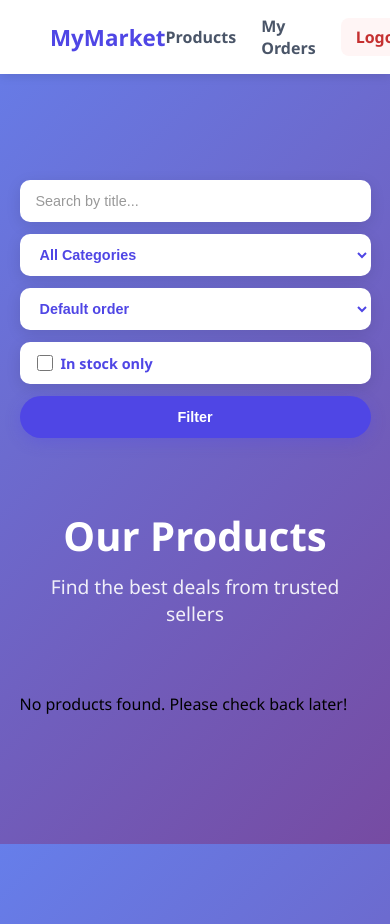
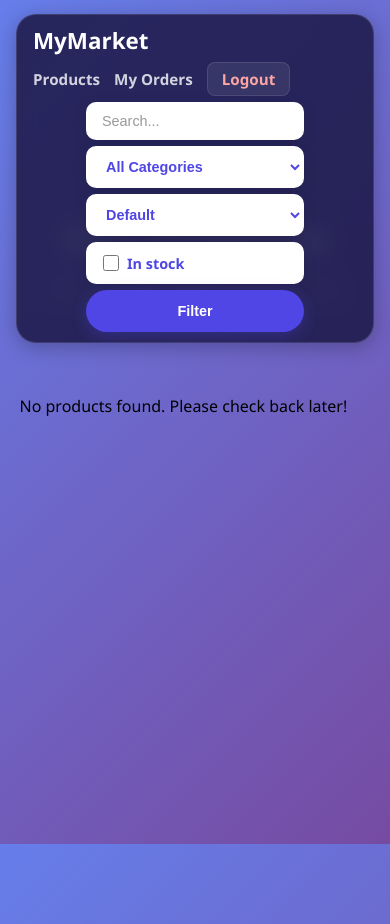
Before and after one commit to yaroslav-yarmak/flask-marketplace, a Flask app: page /products in a window 390 px wide. Run offline with Flask 3, Linux system fonts and the light colour scheme; data that the repository does not hold is empty.

Commit message:
Create floating glass-style product navbar

```diff
--- a/static/products.css
+++ b/static/products.css
@@ -14,53 +14,95 @@ body {
 
 /* --- НАВІГАЦІЯ --- */
 .navbar {
-    width: 100%;
-    background: white;
-    padding: 15px 50px;
+    width: calc(100% - 32px);
+    max-width: 1400px;
+    background: rgba(30, 27, 75, 0.88);
+    backdrop-filter: blur(12px);
+    -webkit-backdrop-filter: blur(12px);
+    padding: 12px 24px;
     display: flex;
+    flex-wrap: wrap;
     justify-content: space-between;
     align-items: center;
+    gap: 10px;
     box-sizing: border-box;
     position: fixed;
-    top: 0;
-    left: 0;
+    top: 14px;
+    left: 50%;
+    transform: translateX(-50%);
     z-index: 1000;
-    box-shadow: 0 2px 10px rgba(0,0,0,0.1);
+    border-radius: 20px;
+    border: 1px solid rgba(255, 255, 255, 0.12);
+    box-shadow: 0 4px 20px rgba(0, 0, 0, 0.25);
 }
 
 .logo {
     font-size: 1.4rem;
     font-weight: 800;
-    color: #4f46e5;
+    color: #ffffff;
     text-decoration: none;
+    flex-shrink: 0;
+}
+
+.navbar-center {
+    flex: 1 1 auto;
+    display: flex;
+    justify-content: center;
+    min-width: 0;
+}
+
+.navbar-center .filter-row {
+    gap: 8px;
+}
+
+.navbar-center .search-input {
+    width: 160px;
+}
+
+.navbar-center .filter-submit {
+    padding: 10px 16px;
 }
 
 .nav-links {
     display: flex;
-    gap: 25px;
+    gap: 20px;
     align-items: center;
+    flex-shrink: 0;
 }
 
 .nav-links a {
     text-decoration: none;
-    color: #4a5568;
+    color: rgba(255, 255, 255, 0.8);
     font-weight: 600;
+    font-size: 0.95rem;
+    transition: color 0.2s;
+}
+
+.nav-links a:hover {
+    color: #ffffff;
 }
 
 .logout-link {
-    background: #fff5f5;
-    color: #c53030 !important;
-    padding: 8px 15px;
+    background: rgba(255, 255, 255, 0.08);
+    color: #fca5a5 !important;
+    padding: 6px 14px;
     border-radius: 8px;
+    border: 1px solid rgba(255, 255, 255, 0.1);
+    transition: background 0.2s, color 0.2s;
 }
 
-/* --- КОНТЕЙНЕР (ОПУСКАЄМО ЗАГОЛОВОК) --- */
+.logout-link:hover {
+    background: rgba(255, 255, 255, 0.15);
+    color: #fecaca !important;
+}
+
+/* --- КОНТЕЙНЕР --- */
 .container {
     width: 90%;
     max-width: 1400px;
-    padding-top: 100px; /* Відступ від набару */
+    padding-top: 90px;
     margin: 0 auto 40px auto;
-    position: relative; /* Для позиціонування фільтра */
+    position: relative;
     display: flex;
     flex-direction: column;
     align-items: center;
@@ -186,17 +228,6 @@ body {
     transform: translateY(0);
 }
 
-/* Адаптивність */
-@media (max-width: 600px) {
-    .filter-row {
-        flex-direction: column;
-        align-items: stretch;
-    }
-    .search-input {
-        width: auto;
-    }
-}
-
 /* Прибираємо старі стилі кнопок фільтрації, вони більше не потрібні */
 .filter-section, .filter-btn { display: none; }
 
@@ -310,9 +341,50 @@ body {
     .product-grid { grid-template-columns: repeat(2, 1fr); }
 }
 
+@media (max-width: 768px) {
+    .navbar {
+        flex-direction: column;
+        align-items: stretch;
+        gap: 6px;
+        padding: 10px 16px;
+    }
+
+    .navbar-center {
+        order: 1;
+        width: 100%;
+    }
+
+    .navbar-center .filter-row {
+        gap: 6px;
+    }
+
+    .navbar-center .search-input {
+        width: auto;
+        flex: 1 1 100%;
+    }
+
+    .nav-links {
+        order: 0;
+        justify-content: flex-start;
+        gap: 14px;
+    }
+
+    .container {
+        padding-top: 80px;
+    }
+}
+
 @media (max-width: 600px) {
     .product-grid { grid-template-columns: 1fr; }
-    .container { padding-top: 100px; }
+
+    .navbar-center .filter-row {
+        flex-direction: column;
+        align-items: stretch;
+    }
+
+    .navbar-center .search-input {
+        width: auto;
+    }
 }
 
 .filter-section {
@@ -345,25 +417,25 @@ body {
 
 .product-image-container {
     width: 100%;
-    height: 200px; /* Фіксована висота для всіх картинок */
+    height: 200px;
     background-color: #f3f4f6;
     display: flex;
     align-items: center;
     justify-content: center;
     overflow: hidden;
-    border-top-left-radius: 15px; /* Якщо у картки закруглені кути */
+    border-top-left-radius: 15px;
     border-top-right-radius: 15px;
 }
 
 .product-img {
     width: 100%;
     height: 100%;
-    object-fit: cover; /* Це важливо: картинка заповнить блок без деформації */
+    object-fit: cover;
     transition: transform 0.3s ease;
 }
 
 .product-card:hover .product-img {
-    transform: scale(1.05); /* Легкий зум при наведенні */
+    transform: scale(1.05);
 }
 
 .no-image {
--- a/templates/products.html
+++ b/templates/products.html
@@ -49,9 +49,36 @@
 
 <nav class="navbar">
     <div class="logo">MyMarket</div>
+    <div class="navbar-center">
+        <form action="{{ url_for('buyer.products') }}" method="get" class="filter-form">
+            <div class="filter-row">
+                <input type="text" name="search" placeholder="Search..." value="{{ search }}" class="search-input">
+
+                <select name="category" class="category-select">
+                    <option value="all" {% if current_category == 'all' %}selected{% endif %}>All Categories</option>
+                    <option value="ELECTRONICS" {% if current_category == 'ELECTRONICS' %}selected{% endif %}>Electronics</option>
+                    <option value="CLOTHING" {% if current_category == 'CLOTHING' %}selected{% endif %}>Clothing</option>
+                </select>
+
+                <select name="sort" class="sort-select">
+                    <option value="" {% if not sort %}selected{% endif %}>Default</option>
+                    <option value="price_asc" {% if sort == 'price_asc' %}selected{% endif %}>$ Low-High</option>
+                    <option value="price_desc" {% if sort == 'price_desc' %}selected{% endif %}>$ High-Low</option>
+                </select>
+
+                <label class="stock-label">
+                    <input type="checkbox" name="in_stock" value="1" {% if in_stock_only %}checked{% endif %}>
+                    In stock
+                </label>
+
+                <button type="submit" class="filter-submit">Filter</button>
+            </div>
+        </form>
+    </div>
     <div class="nav-links">
         <a href="/products">Products</a>
-        <a href="/my-orders">My Orders</a> <a href="/logout" class="logout-link">Logout</a>
+        <a href="/my-orders">My Orders</a>
+        <a href="/logout" class="logout-link">Logout</a>
     </div>
 </nav>
 
@@ -68,32 +95,6 @@
 </div>
 
 <div class="container">
-<div class="filter-wrapper">
-    <form action="{{ url_for('buyer.products') }}" method="get" class="filter-form">
-        <div class="filter-row">
-            <input type="text" name="search" placeholder="Search by title..." value="{{ search }}" class="search-input">
-
-            <select name="category" class="category-select">
-                <option value="all" {% if current_category == 'all' %}selected{% endif %}>All Categories</option>
-                <option value="ELECTRONICS" {% if current_category == 'ELECTRONICS' %}selected{% endif %}>Electronics</option>
-                <option value="CLOTHING" {% if current_category == 'CLOTHING' %}selected{% endif %}>Clothing</option>
-            </select>
-
-            <select name="sort" class="sort-select">
-                <option value="" {% if not sort %}selected{% endif %}>Default order</option>
-                <option value="price_asc" {% if sort == 'price_asc' %}selected{% endif %}>Price: Low to High</option>
-                <option value="price_desc" {% if sort == 'price_desc' %}selected{% endif %}>Price: High to Low</option>
-            </select>
-
-            <label class="stock-label">
-                <input type="checkbox" name="in_stock" value="1" {% if in_stock_only %}checked{% endif %}>
-                In stock only
-            </label>
-
-            <button type="submit" class="filter-submit">Filter</button>
-        </div>
-    </form>
-</div>
 
     <header class="page-header">
         <h1>Our Products</h1>
```
